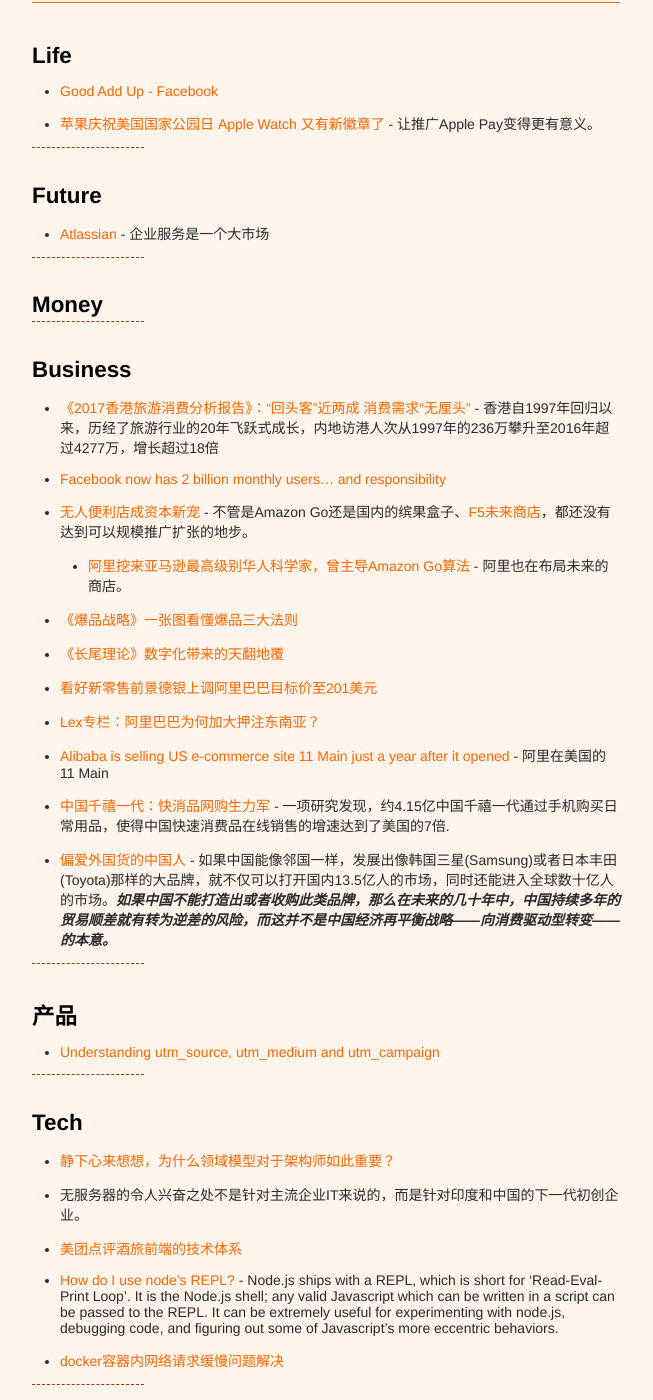
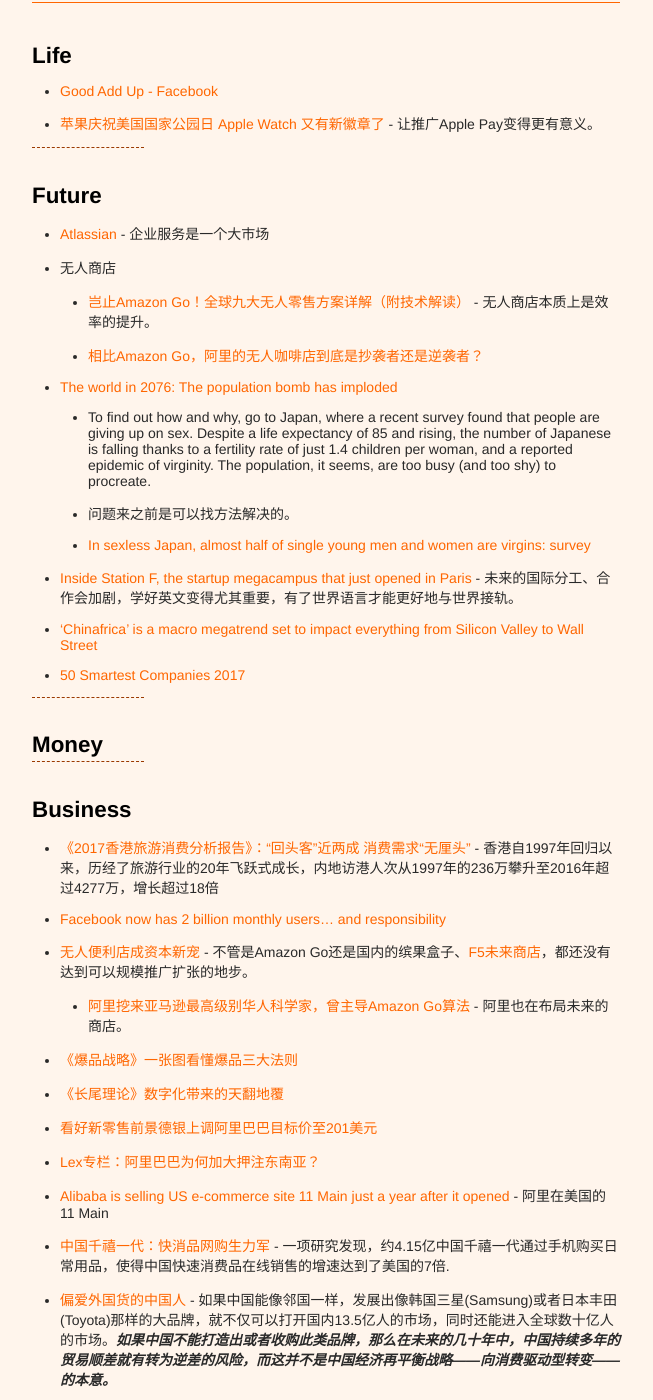
Before and after one commit to xianyuxmu/xianyuxmu.github.io, a Jekyll site: the page built from _posts/2017-07-03-monthly-reading.md, in a window 1280 px wide and 1400 px high, scrolled down 346 px. Shown: the whole window, without its empty margins (314-967 px from the left). Built offline with Jekyll 4.4.1, drawn with Linux system fonts in a browser that asks for light colours; comment, search, counter and statistics services are not loaded; some of the changed text lies outside the part shown.

Commit message:
Reading 11 Jul. 2017

```diff
--- a/_posts/2017-07-03-monthly-reading.md
+++ b/_posts/2017-07-03-monthly-reading.md
@@ -26,6 +26,17 @@
 ## Future
 
 - [Atlassian](https://zh.wikipedia.org/wiki/Atlassian) - 企业服务是一个大市场
+- 无人商店
+	- [岂止Amazon Go！全球九大无人零售方案详解（附技术解读）](http://www.csdn.net/article/a/2017-07-05/15929696) - 无人商店本质上是效率的提升。
+	- [相比Amazon Go，阿里的无人咖啡店到底是抄袭者还是逆袭者？](http://www.sohu.com/a/154546368_500627)
+- [The world in 2076: The population bomb has imploded](https://www.newscientist.com/article/mg23231001-400-the-world-in-2076-the-population-bomb-did-go-off-but-were-ok)
+	- To find out how and why, go to Japan, where a recent survey found that people are giving up on sex. Despite a life expectancy of 85 and rising, the number of Japanese is falling thanks to a fertility rate of just 1.4 children per woman, and a reported epidemic of virginity. The population, it seems, are too busy (and too shy) to procreate.
+	- 问题来之前是可以找方法解决的。
+	- [In sexless Japan, almost half of single young men and women are virgins: survey](http://www.japantimes.co.jp/news/2016/09/16/national/social-issues/sexless-japan-almost-half-young-men-women-virgins-survey/)
+- [Inside Station F, the startup megacampus that just opened in Paris](https://techcrunch.com/2017/07/08/inside-station-f-the-startup-megacampus-that-just-opened-in-paris) - 未来的国际分工、合作会加剧，学好英文变得尤其重要，有了世界语言才能更好地与世界接轨。
+- [‘Chinafrica’ is a macro megatrend set to impact everything from Silicon Valley to Wall Street](https://techcrunch.com/2017/07/07/chinafrica-is-a-macro-megatrend-set-to-impact-everything-from-silicon-valley-to-wall-street/)
+- [50 Smartest Companies 2017](https://www.technologyreview.com/lists/companies/2017/)
+
 
 ----
 
@@ -47,6 +58,9 @@
 - [Alibaba is selling US e-commerce site 11 Main just a year after it opened](https://qz.com/434600/alibaba-has-closed-down-11-main-its-us-based-amazon-competitor-one-year-after-launch/) - 阿里在美国的 11 Main
 - [中国千禧一代：快消品网购生力军](http://www.ftchinese.com/story/001069988?tcode=smartrecommend&ulu-rcmd=1_02ap_ap_0_5b9b4661d18141f59ac80036b67e9d3f&position=instory) - 一项研究发现，约4.15亿中国千禧一代通过手机购买日常用品，使得中国快速消费品在线销售的增速达到了美国的7倍.
 - [偏爱外国货的中国人](http://www.ftchinese.com/story/001053069?tcode=smartrecommend&ulu-rcmd=1_02ap_ap_8_8851dea93da8435ab585141a3772d31d) - 如果中国能像邻国一样，发展出像韩国三星(Samsung)或者日本丰田(Toyota)那样的大品牌，就不仅可以打开国内13.5亿人的市场，同时还能进入全球数十亿人的市场。***如果中国不能打造出或者收购此类品牌，那么在未来的几十年中，中国持续多年的贸易顺差就有转为逆差的风险，而这并不是中国经济再平衡战略——向消费驱动型转变——的本意。***
+- [腾讯最隐秘的二号人物刘炽平，和他打过的那些仗](https://www.sohu.com/a/153293194_114778)
+- [百度总裁陆奇：AI革命的核心是知识革命](http://news.xinhuanet.com/fortune/2017-07/05/c_1121267720.htm) - *目前，AI领域的机会非常多，但AI开发壁垒还很高，陆奇表示，百度要为每一位AI开发者破除障碍、创造机会，提供工具、数据、基础设施，以及良好的开发环境。*
+- [Microsoft confirms layoff reports, reorganization expected to impact thousands](https://techcrunch.com/2017/07/06/microsoft-confirms-layoff-reports-reorganization-expected-to-impact-thousands/) - LAYOFF!
 
 
 ----
@@ -65,8 +79,16 @@
 - [美团点评酒旅前端的技术体系](https://zhuanlan.zhihu.com/p/23976121)
 - [How do I use node's REPL?](https://docs.nodejitsu.com/articles/REPL/how-to-use-nodejs-repl/) - Node.js ships with a REPL, which is short for 'Read-Eval-Print Loop'. It is the Node.js shell; any valid Javascript which can be written in a script can be passed to the REPL. It can be extremely useful for experimenting with node.js, debugging code, and figuring out some of Javascript's more eccentric behaviors.
 - [docker容器内网络请求缓慢问题解决](http://blog.csdn.net/embbnux/article/details/52771097)
+- The `void` operator evaluates the given expression and then returns `undefined`. - *JavaScript void from MDN*
+- Apple Core ML - 将机器学习能力开放给每个开发者使用是关键。Apple并不能将机器学习应用到任何地方，但通过开发者就可以把机器学习应用到更多的场景中.
+- [Google CLOUD VISION API](https://cloud.google.com/vision/) - [Cloud Machine Learning Perception services updates: Cloud Video Intelligence enters beta and Cloud Vision gets new features](https://cloud.google.com/blog/big-data/2017/06/cloud-machine-learning-perception-services-updates-cloud-video-intelligence-enters-beta-and-cloud-vision-gets-new-features)
+- [***What we learned at VueConf***](https://vuejsfeed.com/blog/what-we-learned-at-vueconf)
 
 
 ----
 
 ## 思考
+
+- 无人商店本质上是效率的提升。
+- 未来让你惊喜、未来让你慌张。冒险，是我们胆怯之处，也恰是我们的精彩之处。
+- 现在这个世界，同一条消息会通过各种的渠道、各种形式包围一个人。这种情况下，个人一定要懂得如何过滤消息、选择消息、处理消息。制定一套个人的消息处理策略是必要的，让我及时获取可靠的消息、节省时间。
```
